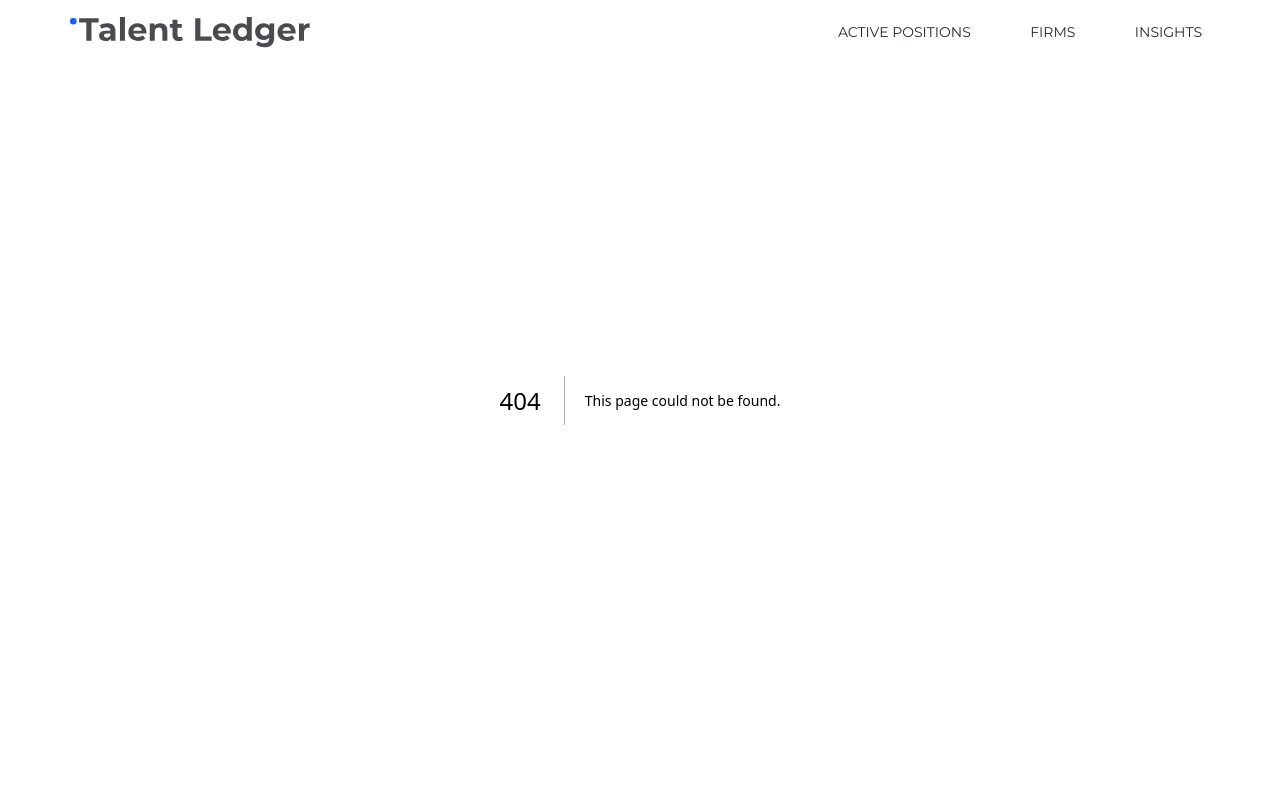
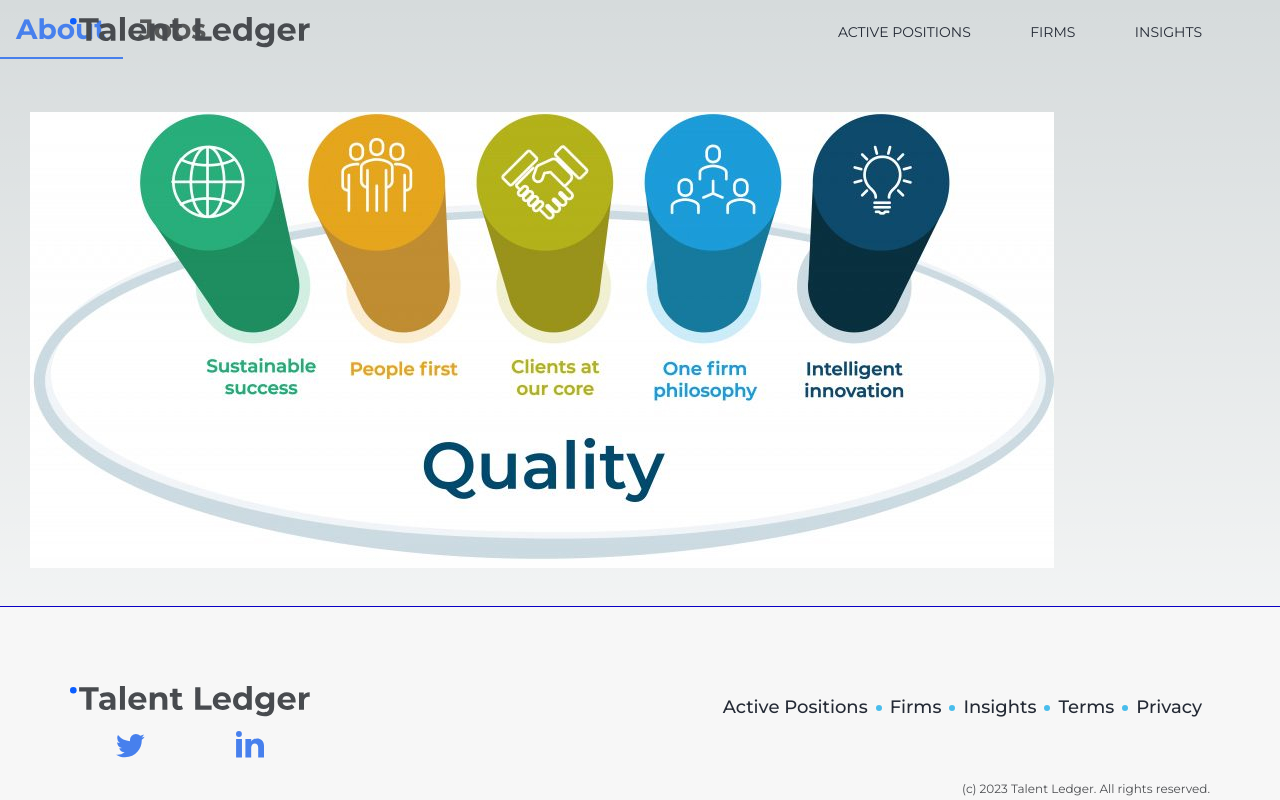
Before and after one commit to strel9/job-ledger, a Next.js app: page /firms/1/TabsComponent in a window 1280 px wide. Before the commit this address had no page. Shown: the top 800 px of the page. Built offline with nearby package versions, Linux system fonts and the light colour scheme.

Commit message:
added Tabs on FirmId Page

```diff
--- a/src/constants/links.js
+++ b/src/constants/links.js
@@ -6,7 +6,7 @@ export const JOBS_GET = '/get-all-jobs'
 export const JOBS_LINK = '/jobs'
 export const JOB_DETAILS_GET = '/get-job'
 export const JOB_DETAILS_LINK = '/jobs'
-// export const JOBS_BY_FIRM_GET = '/get-jobs-by-firm/firmId'
+export const JOBS_BY_FIRM_GET = '/get-jobs-by-firm'
 
 export const FIRMS_GET = '/get-all-firms'
 export const FIRMS_LINK = '/firms'
@@ -17,7 +17,7 @@ export const ARTICLES_GET = '/get-all-articles'
 export const ARTICLES_LINK = '/articles'
 export const ARTICLE_DETAILS_GET = '/get-article'
 export const ARTICLE_DETAILS_LINK = '/articles'
-// export const ARTICLES_BY_FIRM_GET = '/get-articles-by-firm/firmId'
+export const ARTICLES_BY_FIRM_GET = '/get-articles-by-firm'
 
 export const NAV_ITEMS = [
   {
--- /dev/null
+++ b/src/pages/firms/[id]/TabsComponent/index.js
@@ -0,0 +1,115 @@
+import React from 'react'
+import Image from 'next/image'
+
+import Typography from '@mui/material/Typography'
+import Box from '@mui/material/Box'
+import Grid from '@mui/material/Unstable_Grid2'
+import Tabs from '@mui/material/Tabs'
+import Tab from '@mui/material/Tab'
+
+import CardJobs from 'components/CardJob'
+
+export default function TabsComponent ({ firm, jobs }) {
+  const [valueTab, setValueTab] = React.useState(0)
+
+  function CustomTabPanel (props) {
+    const { children, value, index, ...other } = props
+
+    return (
+      <div
+        role='tabpanel'
+        hidden={value !== index}
+        id={`simple-tabpanel-${index}`}
+        aria-labelledby={`simple-tab-${index}`}
+        {...other}
+      >
+        {value === index && (
+          <Box sx={{ p: 3 }}>
+            <Typography>{children}</Typography>
+          </Box>
+        )}
+      </div>
+    )
+  }
+
+  function a11yProps (index) {
+    return {
+      id: `simple-tab-${index}`,
+      'aria-controls': `simple-tabpanel-${index}`
+    }
+  }
+
+  function createMarkup () {
+    return { __html: firm?.last_scraped }
+  }
+
+  const handleChange = (event, newValue) => {
+    setValueTab(newValue)
+  }
+  return (
+    <>
+      <Box sx={{
+        display: 'flex',
+        alignItems: 'center'
+      }}
+      >
+        <Tabs value={valueTab} onChange={handleChange} aria-label='basic tabs example'>
+          <Tab
+            label='About'
+            sx={{
+              fontWeight: 700,
+              fontSize: '28px',
+              textTransform: 'capitalize',
+              borderRadius: 8
+            }}
+            {...a11yProps(0)}
+          />
+          <Tab
+            label='Jobs'
+            sx={{
+              fontWeight: 700,
+              fontSize: '28px',
+              textTransform: 'capitalize',
+              borderRadius: 8
+            }}
+            {...a11yProps(1)}
+          />
+        </Tabs>
+      </Box>
+
+      <CustomTabPanel value={valueTab} index={0}>
+        <Box
+          sx={{
+            mb: 2.3,
+            color: '#242A35'
+          }}
+          dangerouslySetInnerHTML={createMarkup()}
+        />
+
+        <Image
+          src='/quality.jpg'
+          alt='quality'
+          width={1024}
+          height={456}
+          priority
+        />
+      </CustomTabPanel>
+
+      <CustomTabPanel value={valueTab} index={1}>
+        <Grid
+          container
+          spacing={{ xs: 2, md: 2 }}
+          columns={{ xs: 4, sm: 8, md: 12 }}
+        >
+          {(jobs?.map((item, index) => (
+            index < 6 && (
+              <Grid xs={4} sm={4} md={4} key={index}>
+                <CardJobs {...item} />
+              </Grid>
+            ))
+          ))}
+        </Grid>
+      </CustomTabPanel>
+    </>
+  )
+}
```
Also changed, not shown: src/pages/firms/[id]/index.js (+36 -63 lines).
